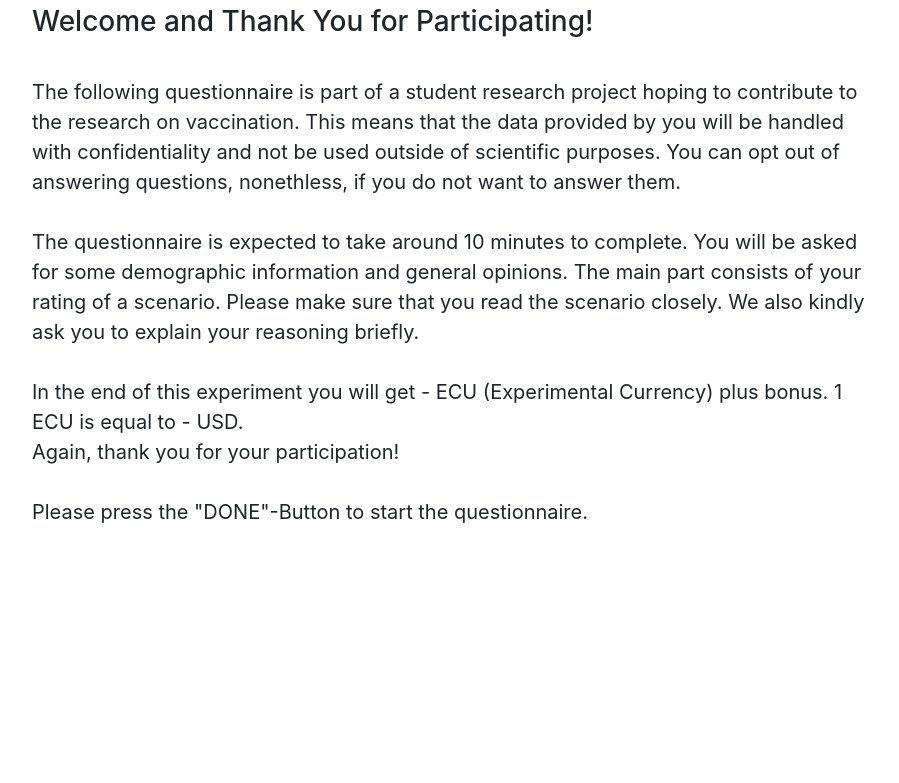
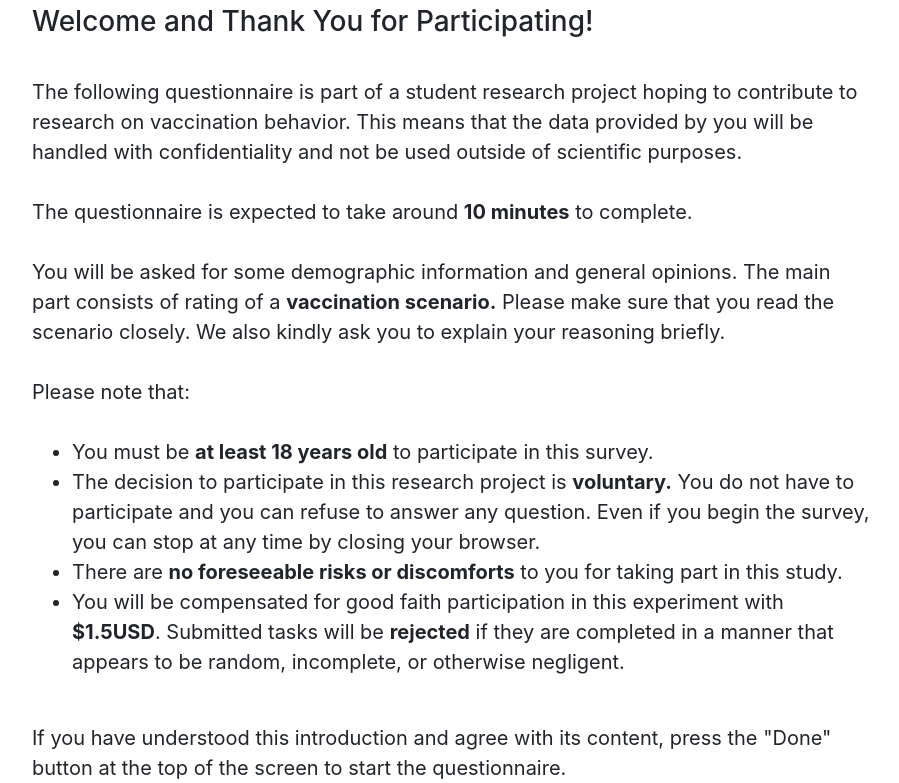
Before and after one commit to shakty/Vaccination, a website: page public/introduction.htm in a window 1280 px wide. Shown: the part 51-834 px from the top of the page, without its empty margins (188-1087 px from the left). Before the commit the page ends 800 px from the top, so only its background shows below. Drawn offline with nearby package versions, Linux system fonts and the light colour scheme.

Commit message:
intro amended

```diff
--- a/public/introduction.htm
+++ b/public/introduction.htm
@@ -9,23 +9,53 @@
     <div id="instructions">
       <br>
       The following questionnaire is part of a student research project hoping to contribute
-      to the research on vaccination. This means that the data provided by you will be handled
-      with confidentiality and not be used outside of scientific purposes. You can opt out of
-      answering questions, nonethless, if you do not want to answer them.
+      to research on vaccination behavior. This means that the data provided by you will be handled
+      with confidentiality and not be used outside of scientific purposes.
       <br><br>
-      The questionnaire is expected to take around 10 minutes to complete. You will be asked for
-      some demographic information and general opinions. The main part consists of your rating of
-      a scenario. Please make sure that you read the scenario closely. We also kindly ask you to
+      The questionnaire is expected to take around <strong>10 minutes</strong> to complete.
+      <br><br>
+      You will be asked for
+      some demographic information and general opinions. The main part consists of rating of
+      a <strong>vaccination scenario.</strong> Please make sure that you read the scenario closely. We also kindly ask you to
       explain your reasoning briefly.
       <br><br>
-      In the end of this experiment you will get  <span id="coins"> - </span> ECU (Experimental Currency)
-      plus bonus.
-      1 ECU is equal to <span id="exchange-rate"> - </span> USD.
-      <br>
-      Again, thank you for your participation!
-      <br>
+      Please note that:
+      <br><br>
+      <ul>
+      <li>
+          You must be <strong>at least 18 years old</strong> to participate
+              in this survey.
+
+      </li>
+
+      <li>
+
+              The decision to participate in this research
+              project is <strong>voluntary.</strong>
+          You do not have to
+          participate and you can refuse to answer any
+          question. Even if you begin the survey, you
+          can stop at any time by closing your browser.
+      </li>
+
+      <li>
+          There are <strong>no foreseeable risks or discomforts</strong> to you
+          for taking part in this study.
+      </li>
+
+      <li>
+          You will be compensated for good faith participation in this
+          experiment with <strong>$<span id="money">1.5</span>USD</strong>.
+          Submitted tasks will be <strong>rejected</strong>
+          if they are completed in a manner that appears to be random,
+          incomplete, or otherwise negligent.
+      </li>
+
+  </ul>
+      <!-- Again, thank you for your participation! -->
       <br>
     </div>
-    Please press the "DONE"-Button to start the questionnaire.
+    If you have understood this introduction and agree with its content,
+    press the "Done" button at the top of the screen to start the questionnaire.
   </div>
 </body>
```
